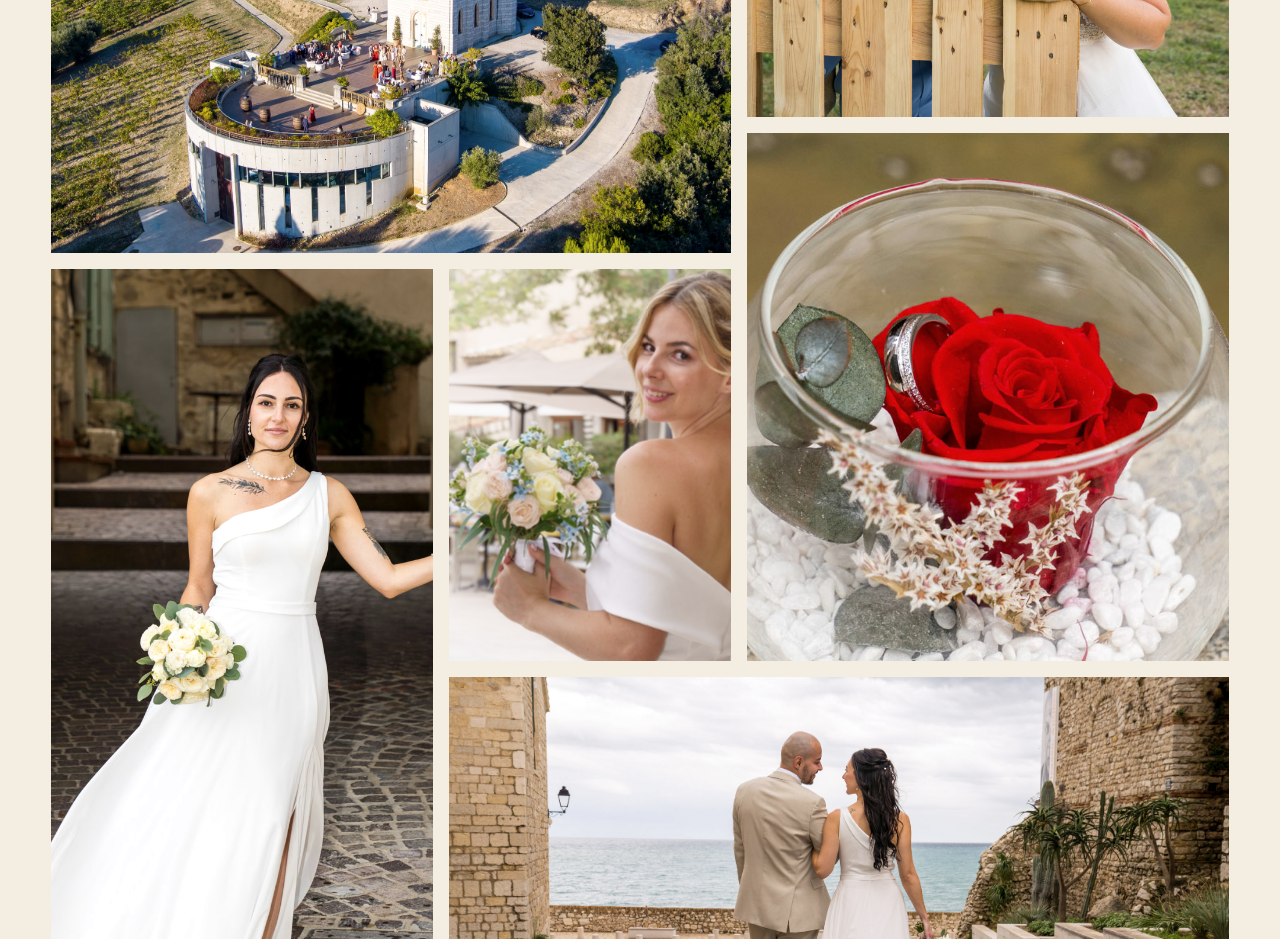
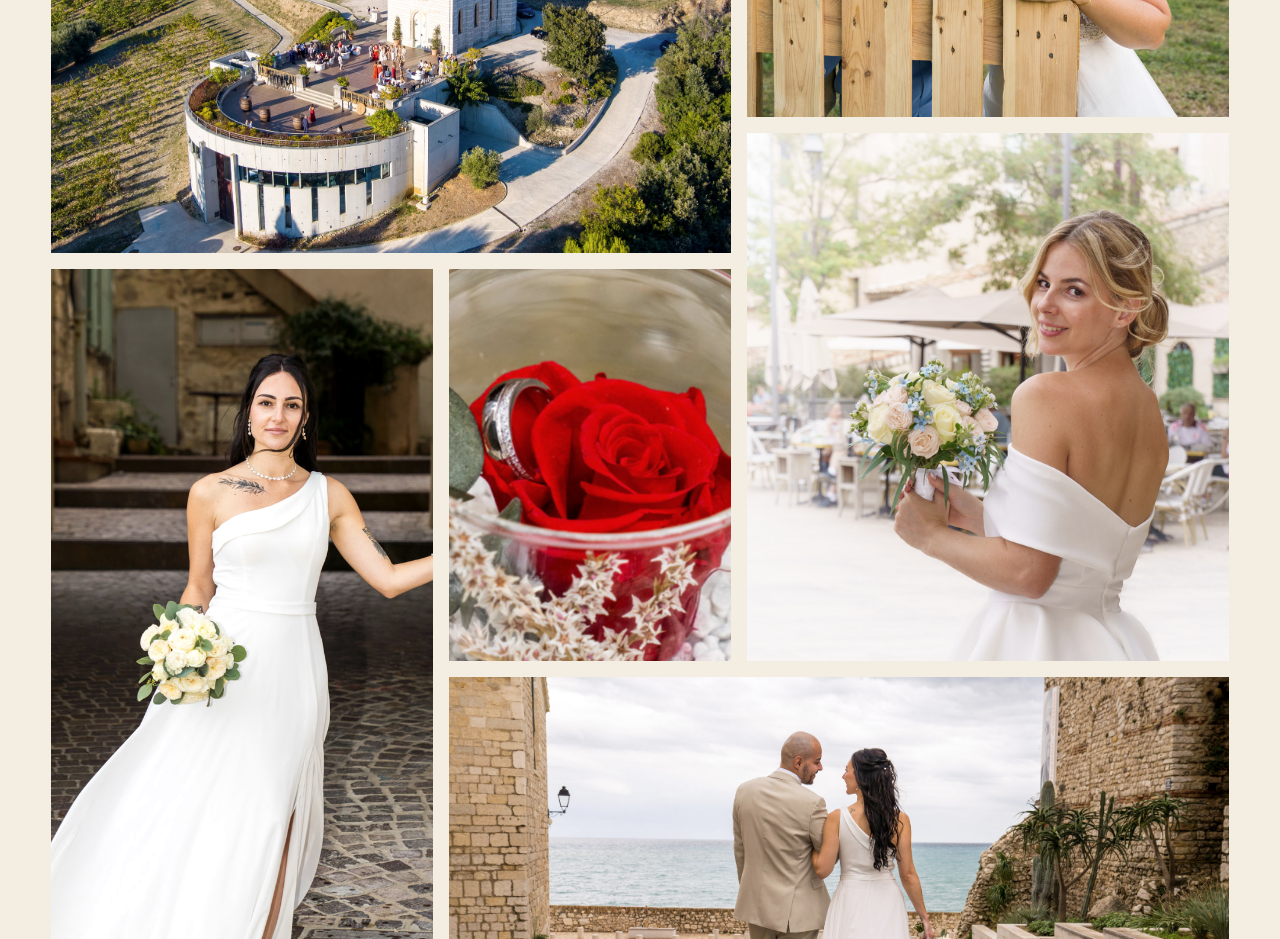
Before and after one commit to AntoineFe/DFly, a React (Vite) app: page /mariage in a window 1280 px wide. Shown: the part 3380-4319 px from the top of the page. Built offline with nearby package versions, Linux system fonts and the light colour scheme; a web font is replaced by a local one.

Commit message:
Update Mariage.jsx

```diff
--- a/src/pages/Mariage.jsx
+++ b/src/pages/Mariage.jsx
@@ -11,13 +11,13 @@ const W_IMG = {
   couple:      `${BASE}images/mariage/420b_7R41676.jpeg`,
   ceremony:    `${BASE}images/mariage/MAX_0035.jpeg`,
   bouquet:     `${BASE}images/mariage/409_7R49654.jpeg`,
-  preparation: `${BASE}images/mariage/090_7R43637.jpg`,
+  preparation: `${BASE}images/mariage/_7R44108.jpg`,
   dance:       `${BASE}images/mariage/374_7R45410.jpeg`,
   details:     `${BASE}images/mariage/239_7R45173_1.jpg`,
   guests:      `${BASE}images/mariage/424_DSC8763.jpeg`,
   table:       `${BASE}images/mariage/_7R41267.jpeg`,
   aerial:      `${BASE}images/mariage/MAX_0011.jpeg`,
-  sortie:      `${BASE}images/mariage/_7R44108.jpg`,
+  sortie:      `${BASE}images/mariage/090_7R43637.jpg`,
   filmstrip3:  `${BASE}images/mariage/_7R41266_1.jpeg`,
   filmstrip1:  `${BASE}images/mariage/_DSC7546.jpeg`,
   filmstrip2:  `${BASE}images/mariage/_DSC7838.jpeg`,
```
